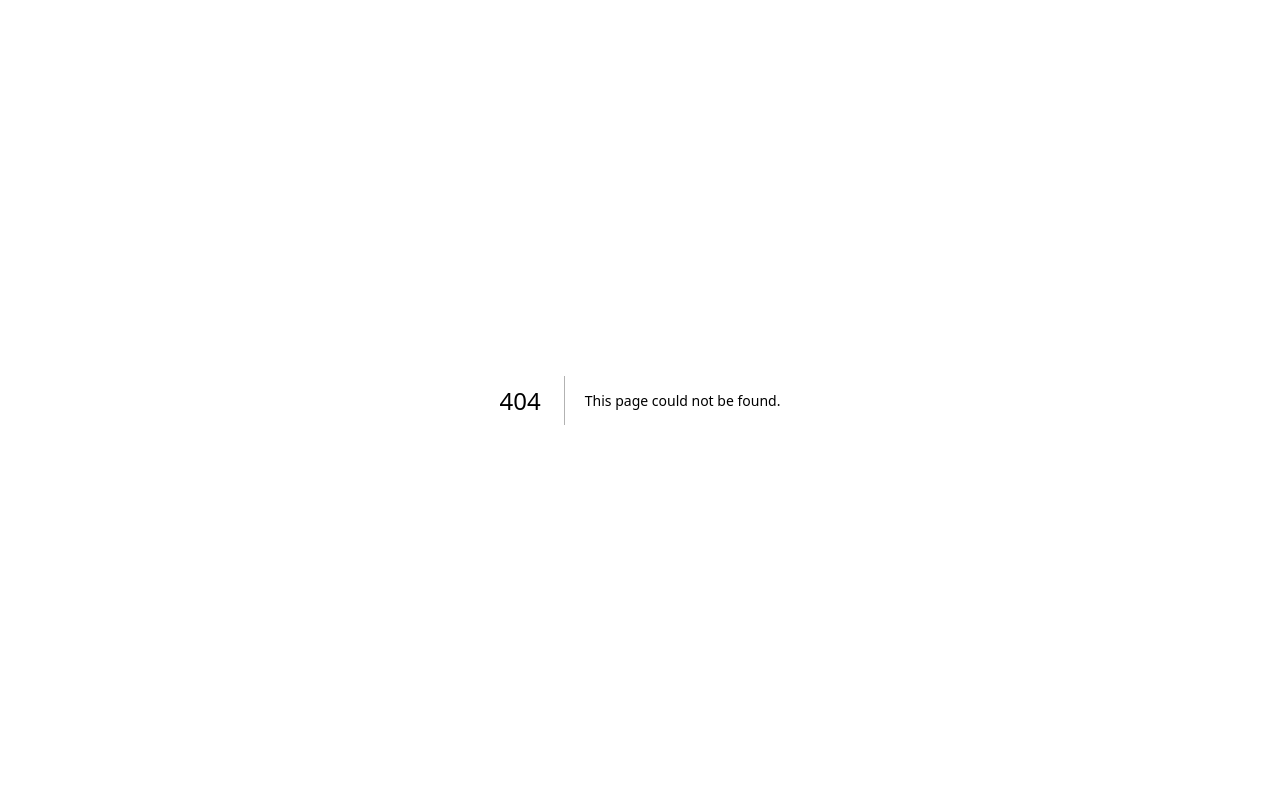
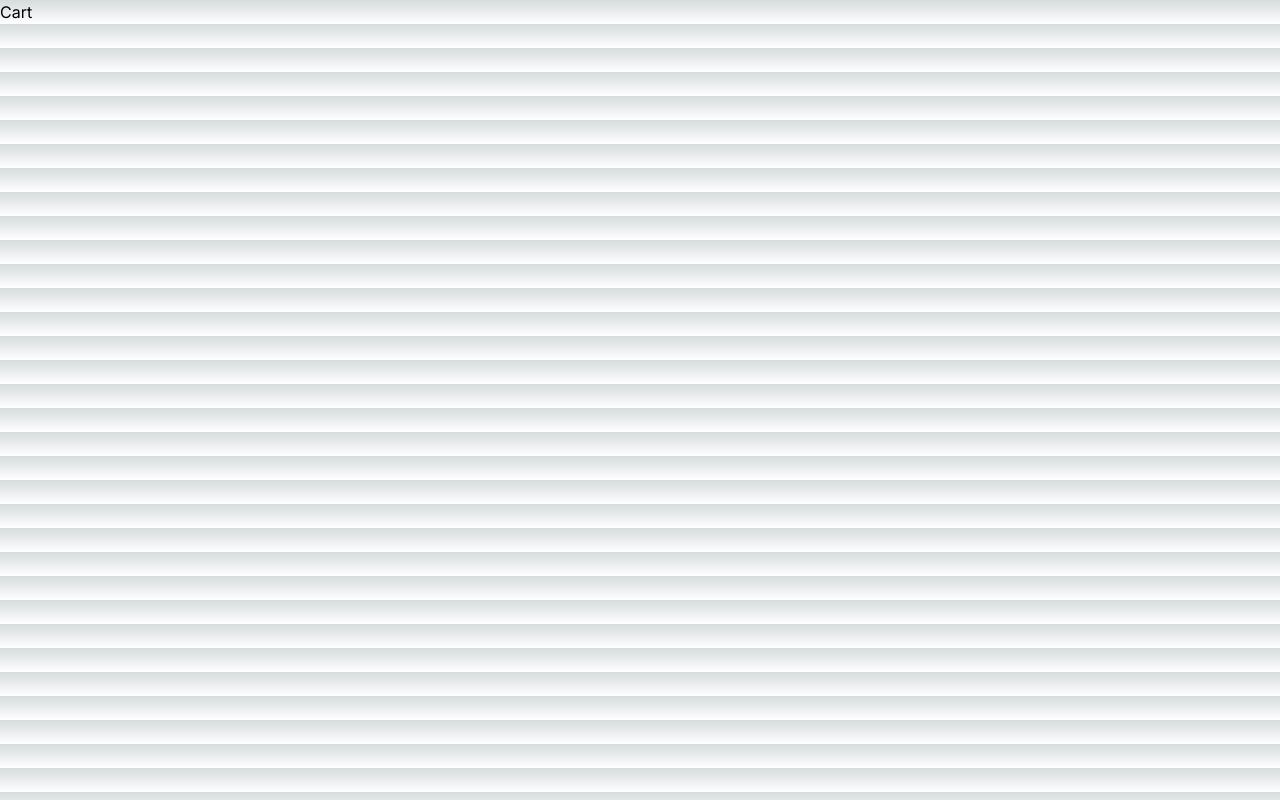
Before and after one commit to sundaram2021/ecommerce-next, a Next.js app: page /category in a window 1280 px wide. Before the commit this address had no page. Built offline with nearby package versions, Linux system fonts and the light colour scheme.

Commit message:
all the categories

```diff
--- /dev/null
+++ b/src/app/category/page.tsx
@@ -0,0 +1,9 @@
+import React from 'react'
+
+function Cart() {
+  return (
+    <div>Cart</div>
+  )
+}
+
+export default Cart
```
